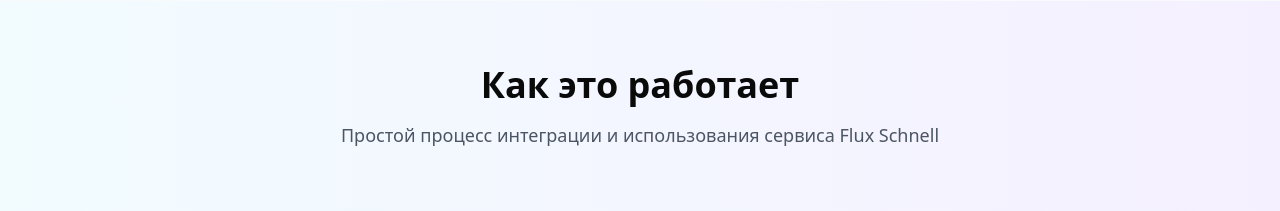
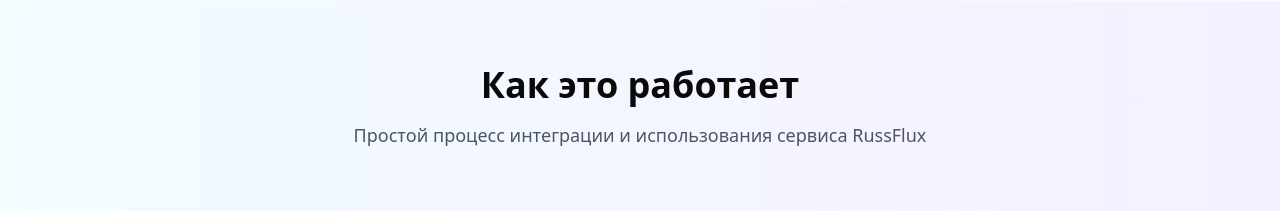
Before and after one commit to testy-t/image-gen-service, a React (Vite) app: page / in a window 1280 px wide. Shown: the part 1680-1891 px from the top of the page. Built offline with nearby package versions, Linux system fonts and the light colour scheme.

Commit message:
Обновить название RussFlux в разделе как это работает

```diff
--- a/src/components/ProcessSection.tsx
+++ b/src/components/ProcessSection.tsx
@@ -25,7 +25,7 @@ const ProcessSection = () => {
         <div className="text-center mb-16">
           <h2 className="text-3xl md:text-4xl font-bold mb-4">Как это работает</h2>
           <p className="text-lg text-gray-600 max-w-2xl mx-auto">
-            Простой процесс интеграции и использования сервиса Flux Schnell
+            Простой процесс интеграции и использования сервиса RussFlux
           </p>
         </div>
 
```
